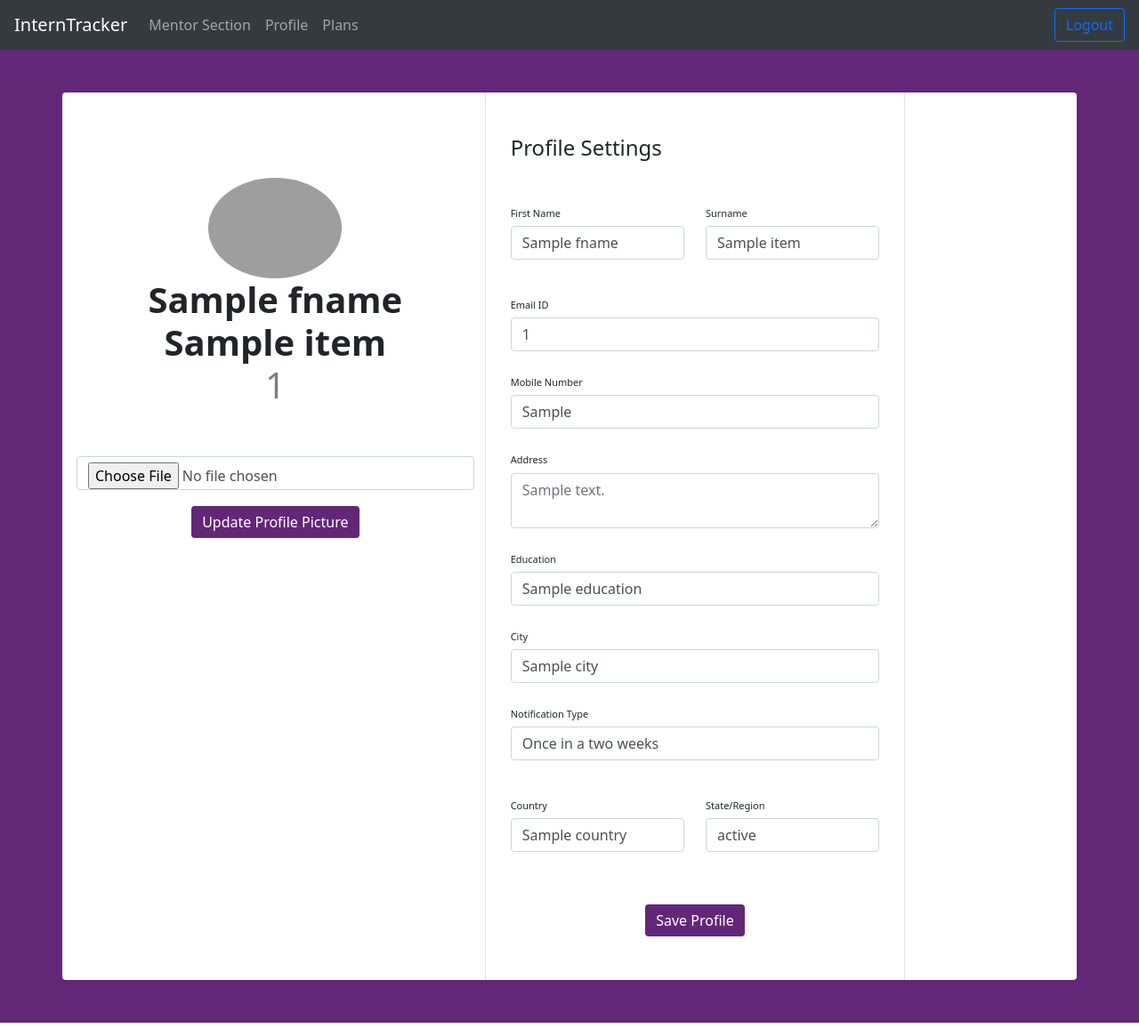
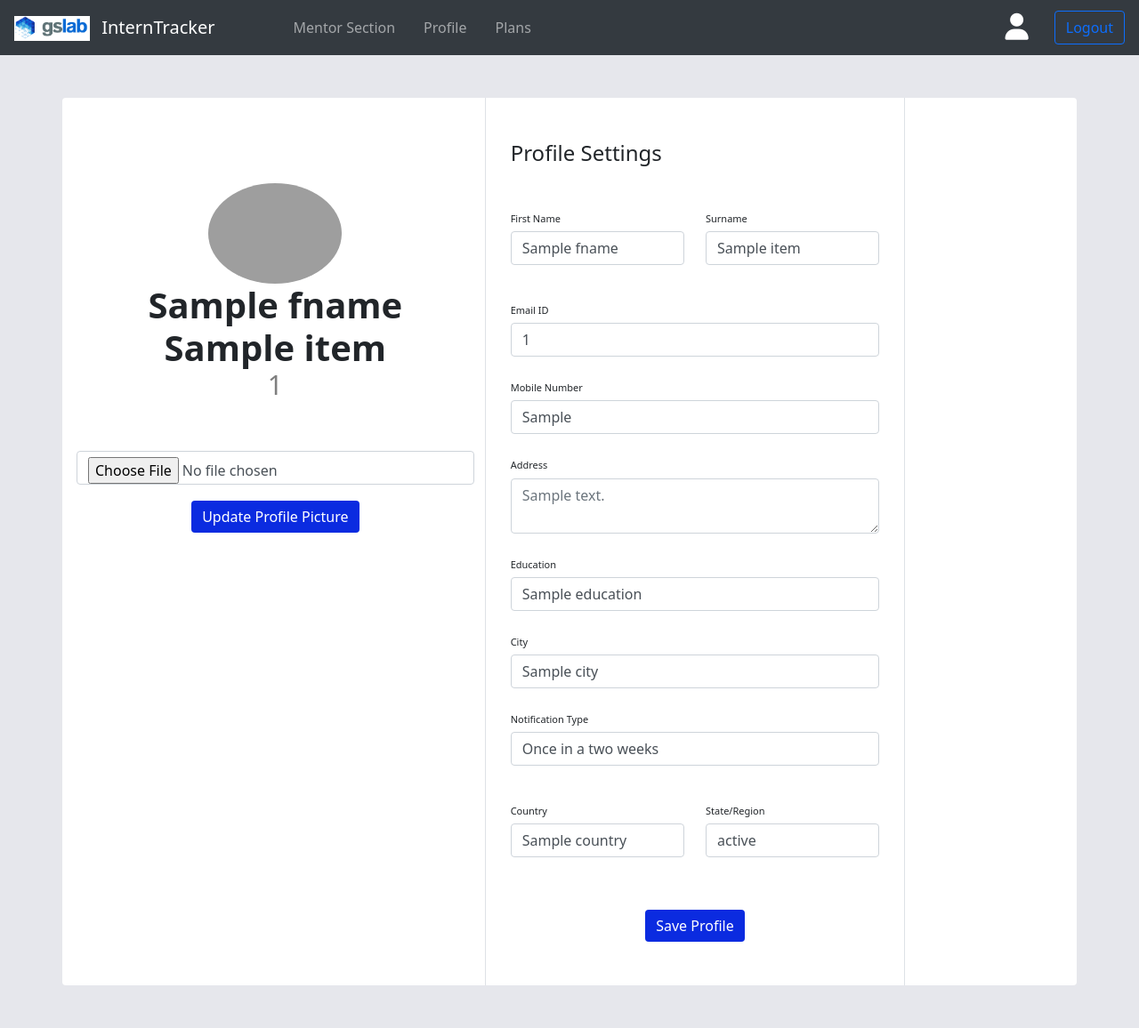
Before and after one commit to RohitNaikade1/Interntracker, a Flask app: page /profile in a window 1280 px wide. Shown: the whole page at 89% size. Run offline with Flask 2, Linux system fonts and the light colour scheme; the visitor is signed in with stand-in values (Sample User, id 1); a database or web service that is not in the repository returns one stand-in record (values such as "Sample title"); some libraries are stand-ins or nearby versions; grey boxes are pictures that could not be loaded.

Commit message:
14.01.2022

```diff
--- a/Package/homeRoute.py
+++ b/Package/homeRoute.py
@@ -183,6 +183,7 @@ def Login():
 
             user = None
             type=""
+            name=""
             internData=db.Interns.find_one({"emailId":email})
             mentorData=db.Mentors.find_one({"emailId":email})
             managerData=db.Managers.find_one({"emailId":email})
@@ -209,6 +210,8 @@ def Login():
                 error = "No user exists!"
             else:
                 salt = user['salt']
+                if 'fname' in user and 'sname' in user:
+                    name=user['fname'] + " " +user['sname']
                 hashed = bcrypt.hashpw(password.encode('utf8'), salt)
                 print(user['password'],hashed,bcrypt.checkpw(password.encode('utf8'), user['password']))
                 if bcrypt.checkpw(password.encode('utf8'), user['password']) == False:
@@ -216,6 +219,7 @@ def Login():
                 else:
                     session['email'] = request.form['email']
                     session['type'] = type
+                    session['name'] = name
                     return redirect(url_for("Home"))
 
         return render_template("login.html", error=error)
--- a/Package/static/profile.css
+++ b/Package/static/profile.css
@@ -1,34 +1,34 @@
 body {
-    background: rgb(99, 39, 120)
+    background: rgb(230, 231, 236)
 }
 
 .form-control:focus {
     box-shadow: none;
-    border-color: #BA68C8
+    border-color: #0851f0
 }
 
 .profile-button {
-    background: rgb(99, 39, 120);
+    background: rgb(11, 43, 224);
     box-shadow: none;
     border: none
 }
 
 .profile-button:hover {
-    background: #682773
+    background: #0a1fdb
 }
 
 .profile-button:focus {
-    background: #682773;
+    background: #0d31d4;
     box-shadow: none
 }
 
 .profile-button:active {
-    background: #682773;
+    background: #130fe2;
     box-shadow: none
 }
 
 .back:hover {
-    color: #682773;
+    color: #1613dd;
     cursor: pointer
 }
 
@@ -37,8 +37,8 @@ body {
 }
 
 .add-experience:hover {
-    background: #BA68C8;
+    background: #0b22eb;
     color: #fff;
     cursor: pointer;
-    border: solid 1px #BA68C8
+    border: solid 1px #1d0ee6
 }
--- a/Package/templates/base.html
+++ b/Package/templates/base.html
@@ -14,6 +14,11 @@
     <!-- <link rel="stylesheet" href="https://cdnjs.cloudflare.com/ajax/libs/font-awesome/4.7.0/css/font-awesome.min.css"> -->
     <script src="https://kit.fontawesome.com/cf9c0a8ccc.js" crossorigin="anonymous"></script>
     <!-- <link rel="stylesheet" href="{{ url_for('static',filename='style.css') }}" crossorigin="anonymous"> -->
+    <style>
+        .active {
+            color: red !important;
+        }
+    </style>
     {% block styles %}
 
     {% endblock %}
@@ -28,73 +33,81 @@
 <body>
 
     <nav class="navbar navbar-expand-lg navbar-dark bg-dark">
-        <a class="navbar-brand" href="{{ url_for('Home') }}">InternTracker</a>
+        <a class="navbar-brand" href="{{ url_for('Home') }}">
+            <img src="static/images/logo.jpg" width="85" alt="" class="d-inline-block align-middle mr-2">
+            InternTracker</a>
         <button class="navbar-toggler" type="button" data-toggle="collapse" data-target="#navbarNav"
             aria-controls="navbarNav" aria-expanded="false" aria-label="Toggle navigation">
             <span class="navbar-toggler-icon"></span>
         </button>
-        <div class="collapse navbar-collapse" id="navbarNav">
+        <div class="collapse navbar-collapse ml-5" id="navbarNav">
             <ul class="navbar-nav">
 
                 {% if session['type'] == 'Admin' %}
-                <li class="nav-item ">
-                    <a class="nav-link" href="{{ url_for('managerPage')}}">Manager Section</a>
+                <li class="nav-item">
+                    <a class="ml-3 nav-link" href="{{ url_for('managerPage')}}">Manager Section</a>
                 </li>
                 <li class="nav-item">
-                    <a class="nav-link" href="{{ url_for('mentorPage')}}">Mentor Section</a>
+                    <a class="ml-3 nav-link" href="{{ url_for('mentorPage')}}">Mentor Section</a>
                 </li>
                 <li class="nav-item">
-                    <a class="nav-link" href="{{ url_for('profile')}}">Profile</a>
+                    <a class="ml-3 nav-link" href="{{ url_for('profile')}}">Profile</a>
                 </li>
                 {% elif session['type'] == 'Managers' %}
-                <li class="nav-item">
-                    <a class="nav-link" href="{{ url_for('mentorPage')}}">Mentor Section</a>
+                <li class="nav-item ">
+                    <a class="ml-3 nav-link" href="{{ url_for('mentorPage')}}">Mentor Section</a>
                 </li>
                 <li class="nav-item">
-                    <a class="nav-link" href="{{ url_for('profile')}}">Profile</a>
+                    <a class="ml-3 nav-link" href="{{ url_for('profile')}}">Profile</a>
                 </li>
                 <li class="nav-item">
-                    <a class="nav-link" href="{{ url_for('plans')}}">Plans</a>
+                    <a class="ml-3 nav-link" href="{{ url_for('plans')}}">Plans</a>
                 </li>
                 {% elif session['type'] == 'Mentors' %}
                 <li class="nav-item">
-                    <a class="nav-link" href="{{ url_for('leaves')}}">Leaves</a>
+                    <a class="ml-3 nav-link" href="{{ url_for('leaves')}}">Leaves</a>
                 </li>
                 <li class="nav-item">
-                    <a class="nav-link" href="{{ url_for('profile')}}">Profile</a>
+                    <a class="ml-3 nav-link" href="{{ url_for('profile')}}">Profile</a>
                 </li>
 
                 <li class="nav-item">
-                    <a class="nav-link" href="{{ url_for('plans')}}">Plans</a>
+                    <a class="ml-3 nav-link" href="{{ url_for('plans')}}">Plans</a>
                 </li>
 
                 {% elif session['type'] == 'Interns' %}
                 <li class="nav-item">
-                    <a class="nav-link" href="{{ url_for('exportPlan')}}">Plan</a>
+                    <a class="ml-3 nav-link" href="{{ url_for('exportPlan')}}">Plan</a>
                 </li>
                 <li class="nav-item">
-                    <a class="nav-link" href="{{ url_for('profile')}}">Profile</a>
+                    <a class="ml-3 nav-link" href="{{ url_for('profile')}}">Profile</a>
                 </li>
                 <li class="nav-item">
-                    <a class="nav-link" href="{{ url_for('leaves')}}">Leaves</a>
+                    <a class="ml-3 nav-link" href="{{ url_for('leaves')}}">Leaves</a>
                 </li>
                 {% else %}
 
                 {% endif %}
             </ul>
 
+        </div>
+        {% if session['email'] %}
 
-        </div>
-
-        {% if session['email'] %}
-        <a href="{{url_for('Logout')}}"><button class="float-right btn btn-outline-primary"
-                type="submit">Logout</button></a>
+        {% if session['name'] != "" %}
+        <button class="btn mr-3" data-toggle="popover" title="{{ session['name'] }}"
+            data-content="{{ session['email'] }}"><i class="fas fa-user"
+                style="font-size: 30px;color: #fff;"></i></button>
         {% else %}
-        <a href="{{url_for('Login')}}"><button class="float-right btn btn-outline-primary"
-                type="submit">Login</button></a>
+        <button class="btn mr-3" data-toggle="popover" title="{{ session['type'] }}"
+        data-content="EmailId: {{ session['email'] }}"><i class="fas fa-user"
+            style="font-size: 30px;color: #fff;"></i></button>
         {% endif %}
+        <a href="{{url_for('Logout')}}"><button class="btn btn-outline-primary" type="submit">Logout</button></a>
 
 
+        {% else %}
+        <a href="{{url_for('Login')}}"><button class="btn btn-outline-primary" type="submit">Login</button></a>
+        {% endif %}
     </nav>
 
     <h1>
@@ -119,5 +132,10 @@
 
     {% endblock %}
 </body>
+<script>
+    $(document).ready(function () {
+        $('[data-toggle="popover"]').popover();
+    });
+</script>
 
 </html>
--- a/Package/templates/exportPlans.html
+++ b/Package/templates/exportPlans.html
@@ -1,7 +1,7 @@
 {% extends 'base.html' %}
 
 {% block title %}
-Plans
+{{ session['type'] }}
 {% endblock %}
 {% block body %}
 
--- a/Package/templates/feedback.html
+++ b/Package/templates/feedback.html
@@ -1,7 +1,7 @@
 {% extends 'base.html' %}
 
 {% block title %}
-Mentor
+{{ session['type'] }}
 {% endblock %}
 {% block body %}
 
--- a/Package/templates/home.html
+++ b/Package/templates/home.html
@@ -1,6 +1,6 @@
 {% extends "base.html" %}
 {% block title %}
-Home
+{{ session['type'] }}
 {% endblock %}
 {% block body %}
 
--- a/Package/templates/leaves.html
+++ b/Package/templates/leaves.html
@@ -1,7 +1,7 @@
 {% extends 'base.html' %}
 
 {% block title %}
-Leaves
+ {{ session['type'] }}
 {% endblock %}
 {% block body %}
 
--- a/Package/templates/manager.html
+++ b/Package/templates/manager.html
@@ -1,7 +1,7 @@
 {% extends 'base.html' %}
 
 {% block title %}
-Manager
+{{ session['type'] }}
 {% endblock %}
 {% block body %}
 
--- a/Package/templates/mentor.html
+++ b/Package/templates/mentor.html
@@ -1,7 +1,7 @@
 {% extends 'base.html' %}
 
 {% block title %}
-Mentor
+{{ session['type'] }}
 {% endblock %}
 {% block body %}
 
--- a/Package/templates/plans.html
+++ b/Package/templates/plans.html
@@ -1,7 +1,7 @@
 {% extends 'base.html' %}
 
 {% block title %}
-Plans
+{{ session['type'] }}
 {% endblock %}
 {% block body %}
 
--- a/Package/templates/profile.html
+++ b/Package/templates/profile.html
@@ -1,7 +1,7 @@
 {% extends 'base.html' %}
 
 {% block title %}
-Profile
+{{ session['type'] }}
 {% endblock %}
 {% block body %}
 
@@ -35,10 +35,10 @@ Profile
                                 <div class="d-flex flex-column align-items-center text-center p-3 py-5"><img
                                                 class="rounded-circle mt-5" width="150px" {% if data.url %}
                                                 src="{{ data.url }} " {% else %}
-                                                src="static/images/profile.jpg"
+                                                src="static/images/profile1.jpg"
                                                 {% endif %}>
-                                        <span class="font-weight-bold">{{ data.fname }} {{ data.sname }} </span><span
-                                                class="text-black-50">{{
+                                        <span class="font-weight-bold">{{ data.fname }} {{ data.sname }} </span>
+                                        <span style="font-size: 30px;" class="text-black-50">{{
                                                 data.emailId }}</span><span> </span>
                                 </div>
 
--- a/Package/templates/report.html
+++ b/Package/templates/report.html
@@ -1,6 +1,6 @@
 {% extends "base.html" %}
 {% block title %}
-Report
+{{ session['type'] }}
 {% endblock %}
 {% block body %}
 
--- a/Package/templates/viewPlans.html
+++ b/Package/templates/viewPlans.html
@@ -1,7 +1,7 @@
 {% extends 'base.html' %}
 
 {% block title %}
-Plans
+{{ session['type'] }}
 {% endblock %}
 {% block body %}
 
```
Also changed, not shown: Package/static/images/logo.jpg (added), Package/static/images/logo.png (added), Package/static/images/logo2.png (added), Package/static/images/profile1.jpg (added).
